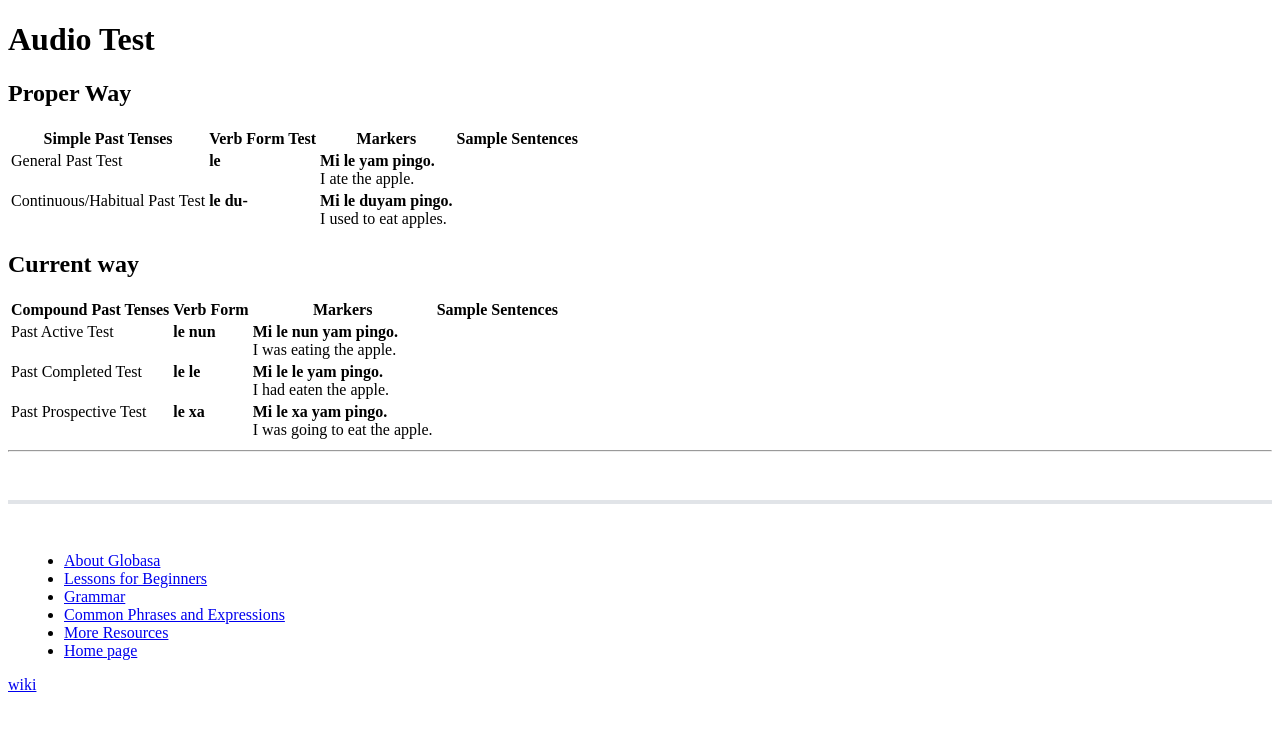
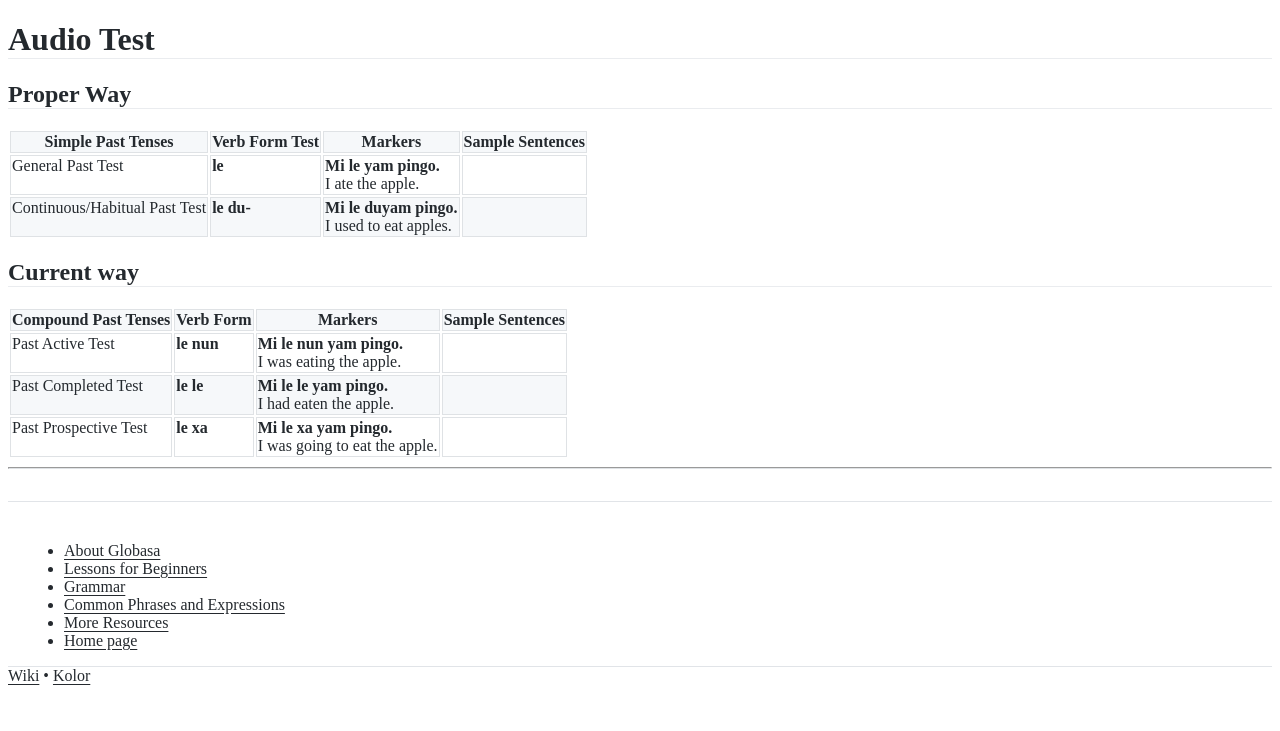
Before and after one commit to salif/globasa-xwexi-pages, a Jekyll site: the page built from test.default.eng.md, in a window 1280 px wide. Shown: the top 731 px of the page. Built offline with Jekyll 4.4.1, drawn with Linux system fonts in a browser that asks for light colours; cached includes are drawn as plain includes; our own code applies the rules of GitHub Pages for plain Markdown files; comment, search, counter and statistics services are not loaded.

Commit message:
Update custom css

```diff
--- a/_includes/footer.html
+++ b/_includes/footer.html
@@ -1,25 +1,45 @@
 {% unless page.url == "/" %}
-<div class="my-sidebar">
+<div class="my-sidebar border-top" style="padding-left:1em;padding-top:1.5em;margin-top:2em;">
 {% include_cached sidebar.{{ page.lang }}.html %}
 </div>
-<style>
-	.my-sidebar {
-		border: 0;
-		border-top: 0.25em solid #e1e4e8;
-		padding-left: 1em;
-		padding-top: 2em;
-		margin-top: 3em;
-	}
-
-	@media (prefers-color-scheme: dark) {
-		.my-sidebar {
-			border-top: 0.25em solid #585b70;
-		}
-	}
-</style>
 {% endunless %}
 <div class="footer border-top border-gray-light mt-5 pt-3 text-right text-gray">
-	<a href="https://codeberg.org/salif/globasa-xwexi/wiki/{{ page.name }}">wiki</a>
+	<a href="https://codeberg.org/salif/globasa-xwexi/wiki/{{ page.name }}">Wiki</a> &#8226; <a
+		href="#theme-switch-link" id="theme-switch-link">Kolor</a>
+	<noscript> &#8226; Mode: <input id="theme-switch-auto" type="radio" name="theme-switch" checked="checked">
+		<label for="theme-switch-auto">Auto</label>
+		<input id="theme-switch-dark" type="radio" name="theme-switch">
+		<label for="theme-switch-dark">Dark</label>
+		<input id="theme-switch-light" type="radio" name="theme-switch">
+		<label for="theme-switch-light">Light</label>
+		<input id="theme-switch-sc-dark" type="radio" name="theme-switch">
+		<label for="theme-switch-sc-dark">Dark SC</label>
+		<input id="theme-switch-sc-light" type="radio" name="theme-switch">
+		<label for="theme-switch-sc-light">Light SC</label>
+		<style>
+			/* beautify ignore:start */
+			input[name="theme-switch"],
+			input[name="theme-switch"]+label {
+				display: none;}
+			input[name="theme-switch"]+label {
+				user-select: none; cursor: pointer;}
+			input[name="theme-switch"]:checked,
+			input[name="theme-switch"]:checked+label {
+				display: unset;}
+			body:has(#theme-switch-auto:checked) {
+				#theme-switch-dark,#theme-switch-dark+label {display: unset;}}
+			body:has(#theme-switch-dark:checked) {
+				#theme-switch-light,#theme-switch-light+label {display: unset;}}
+			body:has(#theme-switch-light:checked) {
+				#theme-switch-sc-dark,#theme-switch-sc-dark+label {display: unset;}}
+			body:has(#theme-switch-sc-dark:checked) {
+				#theme-switch-sc-light,#theme-switch-sc-light+label {display: unset;}}
+			body:has(#theme-switch-sc-light:checked) {
+				#theme-switch-auto,#theme-switch-auto+label {display: unset;}}
+			/* beautify ignore:end */
+		</style>
+	</noscript>
 </div>
-<script src="https://cdnjs.cloudflare.com/ajax/libs/anchor-js/4.1.0/anchor.min.js" integrity="sha256-lZaRhKri35AyJSypXXs4o6OPFTbTmUoltBbDCbdzegg=" crossorigin="anonymous"></script>
-<script>anchors.add();</script>
+<script defer src="https://cdnjs.cloudflare.com/ajax/libs/anchor-js/4.1.0/anchor.min.js"
+	integrity="sha256-lZaRhKri35AyJSypXXs4o6OPFTbTmUoltBbDCbdzegg=" crossorigin="anonymous"></script>
+<script>window.addEventListener("load", function () { anchors.add() })</script>
--- a/_includes/head-custom.html
+++ /dev/null
@@ -1,6 +0,0 @@
-<link rel="manifest" href="{{ '/manifest.json' | relative_url }}" />
-<link rel="icon" type="image/png" sizes="192x192" href="{{ '/assets/icon-192x192.png' | relative_url }}" />
-<link rel="icon" type="image/png" sizes="512x512" href="{{ '/assets/icon-512x512.png' | relative_url }}" />
-{% if jekyll.environment == "production" %}
-<script data-goatcounter="https://sgi.goatcounter.com/count" async src="//gc.zgo.at/count.js"></script>
-{% endif %}
--- a/_layouts/default.html
+++ b/_layouts/default.html
@@ -1,13 +1,16 @@
 <!DOCTYPE html>
-<html lang="{{ page.lang | default: site.lang }}">
+<html lang="{{ page.lang | default: site.lang }}" dir="{{ page.lang_dir | default: 'ltr' }}">
   <head>
     <meta charset="UTF-8" />
     <meta http-equiv="X-UA-Compatible" content="IE=edge" />
     <meta name="viewport" content="width=device-width, initial-scale=1" />
 {% seo %}
-{% include_cached head-custom.html %}
-    <link rel="stylesheet" href="{{ '/assets/css/style.css?v=' | append: site.github.build_revision | relative_url }}" />
-    <link rel="stylesheet" href="{{ './assets/style.css?v=' | append: site.github.build_revision | relative_url }}" />
+    <link rel="icon" type="image/png" sizes="192x192" href="{{ '/assets/icon-192x192.png' | relative_url }}" />
+    <link rel="icon" type="image/png" sizes="512x512" href="{{ '/assets/icon-512x512.png' | relative_url }}" />
+    <link rel="manifest" href="{{ '/manifest.json' | relative_url }}" />
+    <script async src="{{ '/assets/script.min.js?v=240928' | relative_url }}"></script>
+    <link rel="stylesheet" href="{{ '/assets/css/style.css?v=240928' | relative_url }}" />
+    <link rel="stylesheet" href="{{ '/assets/custom.css?v=240928' | relative_url }}" />
   </head>
   <body>
     <div class="container-lg px-3 my-5 markdown-body">
--- /dev/null
+++ b/assets/custom.css
@@ -0,0 +1,174 @@
+@import url("./catppuccin.min.css");
+
+:root {
+	--light-bg: #ffffff;
+	--light-text: #24292e;
+	--light-links: #0366d6;
+	--light-gray-border: #eaecef;
+	--light-border: #e1e4e8;
+	--light-table-header-bg: #f6f8fa;
+	--light-table-tr-border: #c6cbd1;
+	--light-table-td-border: #dfe2e5;
+
+	--sc-light-bg: #fff;
+	--sc-light-accent-bg: #f5f7ff;
+	--sc-light-text: #212121;
+	--sc-light-text-light: #585858;
+	--sc-light-border: #898EA4;
+	--sc-light-accent: #0d47a1;
+	--sc-light-accent-hover: #1266e2;
+	--sc-light-accent-text: var(--sc-light-bg);
+	--sc-light-code: #d81b60;
+	--sc-light-preformatted: #444;
+	--sc-light-marked: #ffdd33;
+	--sc-light-disabled: #efefef;
+
+	--sc-dark-bg: #212121;
+	--sc-dark-accent-bg: #2b2b2b;
+	--sc-dark-text: #dcdcdc;
+	--sc-dark-text-light: #ababab;
+	--sc-dark-accent: #ffb300;
+	--sc-dark-accent-hover: #ffe099;
+	--sc-dark-accent-text: var(--sc-dark-bg);
+	--sc-dark-code: #f06292;
+	--sc-dark-preformatted: #ccc;
+	--sc-dark-disabled: #111;
+
+	color-scheme: var(--color-scheme, light);
+}
+
+.theme-light,
+body:has(#theme-switch-light:checked),
+body:has(#theme-switch-auto:checked) {
+	--color-scheme: light;
+	--bg: var(--light-bg);
+	--text: var(--light-text);
+	--links: var(--light-links);
+	--gray-border: var(--light-gray-border);
+	--border: var(--light-border);
+	--table-header-bg: var(--light-table-header-bg);
+	--table-tr-border: var(--light-table-tr-border);
+	--table-td-border: var(--light-table-td-border);
+}
+
+.theme-dark,
+body:has(#theme-switch-dark:checked) {
+	--color-scheme: dark;
+	--bg: var(--ctp-mocha-base);
+	--text: var(--ctp-mocha-text);
+	--links: var(--ctp-mocha-blue);
+	--gray-border: var(--ctp-mocha-surface2);
+	--border: var(--ctp-mocha-surface2);
+	--table-header-bg: var(--ctp-mocha-mantle);
+	--table-tr-border: var(--table-header-bg);
+	--table-td-border: var(--ctp-mocha-surface0);
+}
+
+@media (prefers-color-scheme: dark) {
+
+	/* .theme-dark */
+	body:has(#theme-switch-auto:checked) {
+		--color-scheme: dark;
+		--bg: var(--ctp-mocha-base);
+		--text: var(--ctp-mocha-text);
+		--links: var(--ctp-mocha-blue);
+		--gray-border: var(--ctp-mocha-surface2);
+		--border: var(--ctp-mocha-surface2);
+		--table-header-bg: var(--ctp-mocha-mantle);
+		--table-tr-border: var(--table-header-bg);
+		--table-td-border: var(--ctp-mocha-surface0);
+	}
+}
+
+.theme-sc-light,
+body:has(#theme-switch-sc-light:checked) {
+	--color-scheme: light;
+	--bg: var(--sc-light-bg);
+	--text: var(--sc-light-text);
+	--links: var(--sc-light-accent);
+}
+
+.theme-sc-dark,
+body:has(#theme-switch-sc-dark:checked) {
+	--color-scheme: dark;
+	--bg: var(--sc-dark-bg);
+	--text: var(--sc-dark-text);
+	--links: var(--sc-dark-accent);
+}
+
+body {
+	background-color: var(--bg);
+	color: var(--text);
+}
+
+a {
+	color: var(--text);
+	text-decoration: underline;
+	text-underline-offset: 0.2em;
+}
+
+a:hover {
+	color: var(--links);
+}
+
+a[href^="#"]:hover {
+	color: var(--text);
+	text-decoration: none;
+}
+
+.theme-color-links a {
+	color: var(--links);
+}
+
+.theme-color-links a:hover {
+	color: var(--text);
+}
+
+.theme-color-links a[href^="#"]:hover {
+	color: var(--links);
+	text-decoration: none;
+}
+
+.markdown-body h1, .markdown-body h2 {
+	border-bottom: 1px solid var(--gray-border);
+}
+
+.markdown-body h1 a, .markdown-body h2 a {
+	color: var(--links);
+	text-decoration: none;
+}
+
+.markdown-body h1 a:hover, .markdown-body h2 a:hover {
+	text-decoration: underline;
+}
+
+.border-gray-light {
+	border-color: var(--gray-border) !important;
+}
+
+.border-top {
+	border-top: 1px var(--border) solid !important;
+}
+
+hr, .rule {
+	border-bottom: 1px solid var(--table-td-border);
+}
+
+.markdown-body hr {
+	background-color: var(--border);
+}
+
+.markdown-body table th,
+.markdown-body table td {
+	border: 1px solid var(--table-td-border);
+}
+
+.markdown-body table tr {
+	background-color: var(--bg);
+	border-top: 1px solid var(--table-tr-border);
+}
+
+.markdown-body table thead tr,
+.markdown-body table tr:nth-child(2n) {
+	background-color: var(--table-header-bg);
+}
--- a/assets/style.css
+++ /dev/null
@@ -1,52 +0,0 @@
-@media (prefers-color-scheme: dark) {
-	body {
-		color: #cdd6f4;
-		background-color: #1e1e2e;
-	}
-
-	a,
-	a:visited,
-	a:hover {
-		color: #89b4fa;
-	}
-
-	.markdown-body h1,
-	.markdown-body h2 {
-		border-bottom: 1px solid #585b70;
-	}
-
-	.border-top {
-		border-top: 1px #585b70 solid !important;
-	}
-
-	.border-gray-light {
-		border-color: #585b70 !important;
-	}
-
-	.markdown-body hr {
-		background-color: #585b70;
-	}
-
-	.markdown-body table tbody th,
-	.markdown-body table td {
-		border: 1px solid #11111b;
-	}
-
-	.markdown-body table thead th,
-	.markdown-body table thead td {
-		border: 1px solid #181825;
-	}
-
-	.markdown-body table tr {
-		background-color: #1e1e2e;
-		border-top: 1px solid #11111b;
-	}
-
-	.markdown-body table thead tr {
-		background-color: #181825;
-	}
-
-	.markdown-body table tr:nth-child(2n) {
-		background-color: #181825;
-	}
-}
```
Also changed, not shown: Home.md (+10 -9 lines), assets/script.src.js (added, +60 -0 lines), assets/catppuccin.min.css (added), assets/icon-src.svg (added), assets/script.min.js (added).
